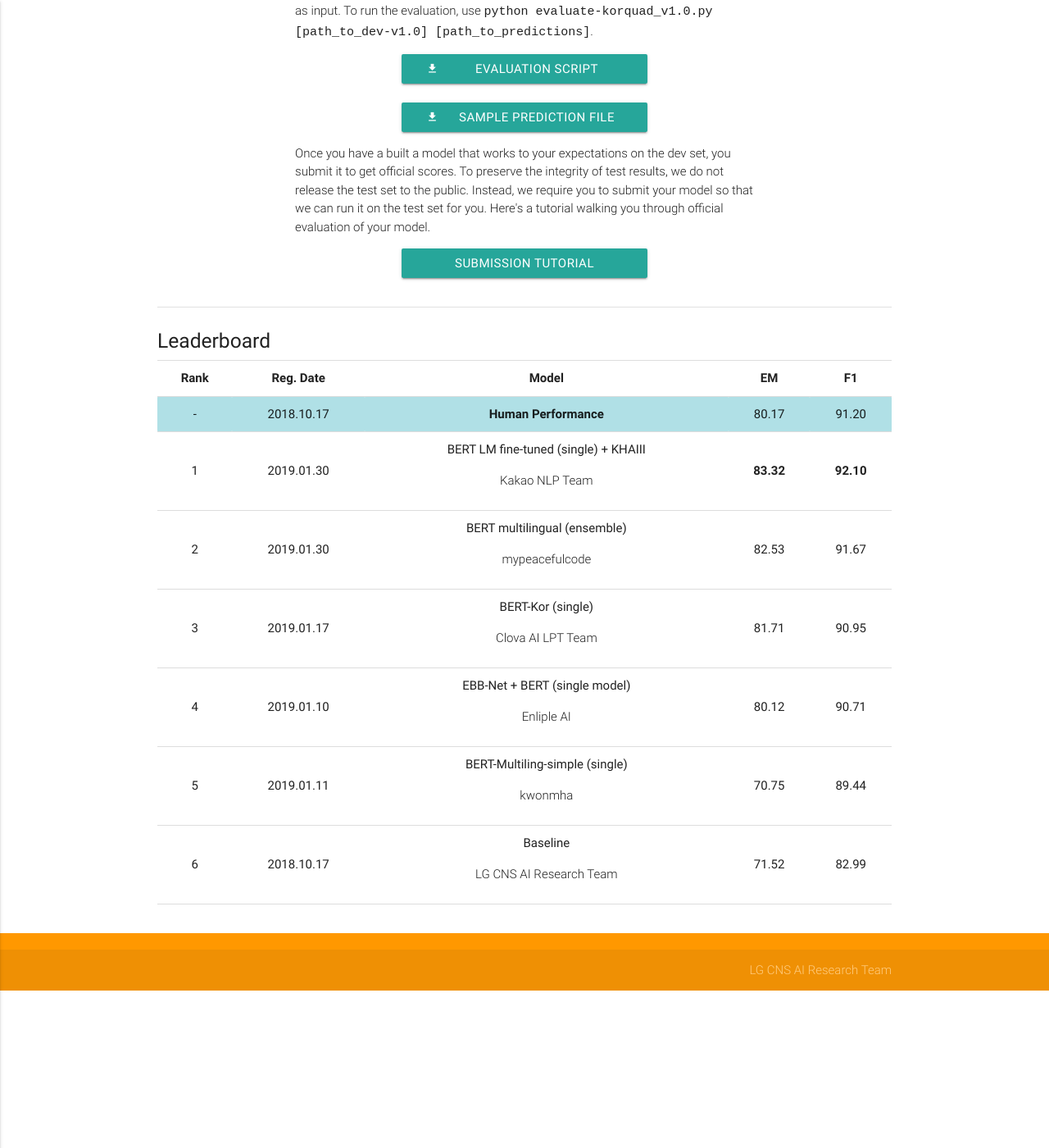
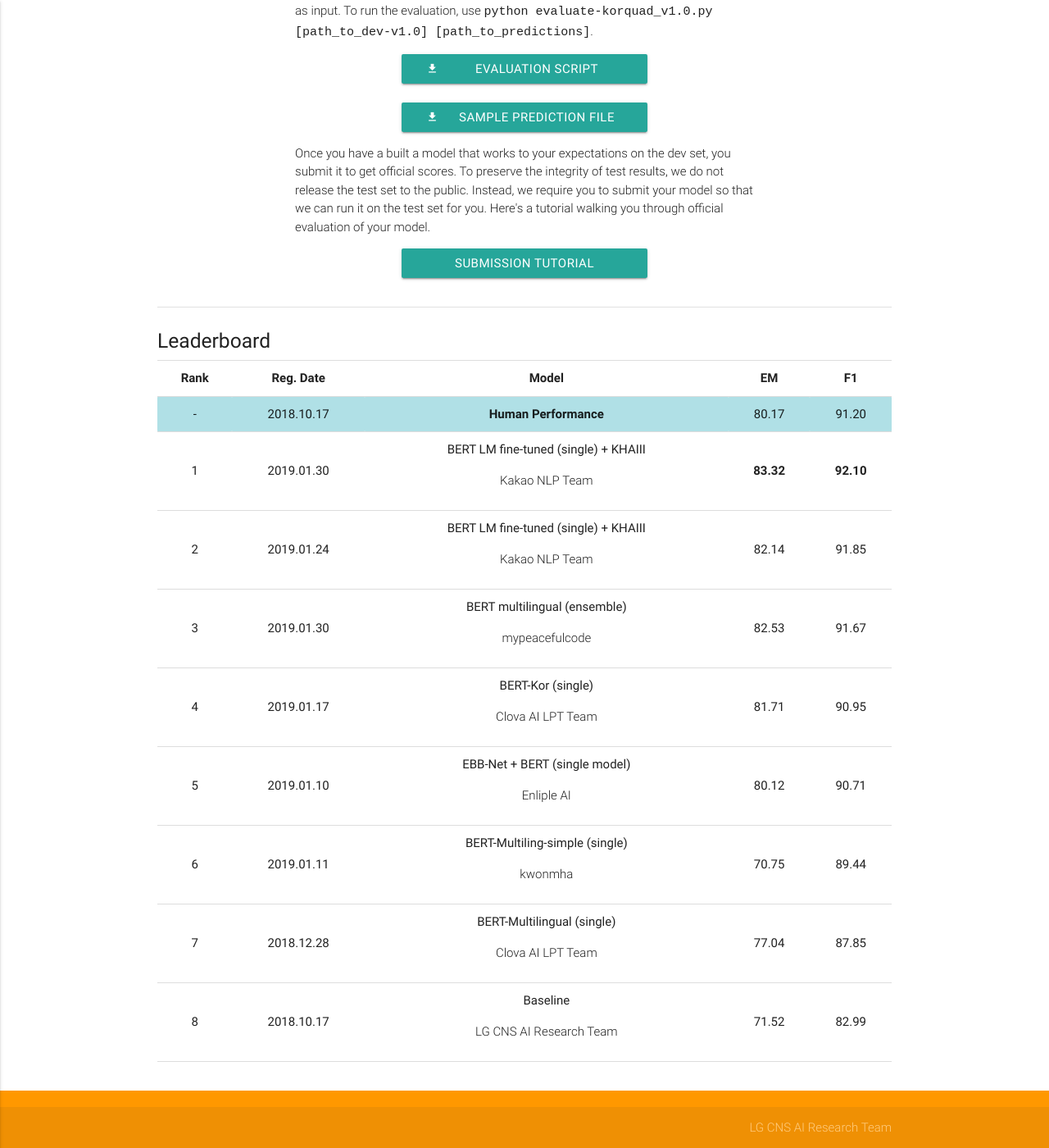
Before and after one commit to korquad/korquad.github.io, a Jekyll site: the page built from category/index_english.html, in a window 1280 px wide and 1400 px high, scrolled down 1315 px. Shown: the whole window at 82% size. Built offline with Jekyll 4.4.1, drawn with Linux system fonts in a browser that asks for light colours; before the commit the page ends 2523 px from its top, so only the background shows below that.

Commit message:
19/01/31 leaderboard modified (HyunjeongLee)

```diff
--- a/category/index_english.html
+++ b/category/index_english.html
@@ -216,6 +216,15 @@ style="width:300px">Submission Tutorial</a>
                     </tr>
                     <tr>
                       <td>2</td>
+                      <td>2019.01.24</td>
+                      <td>BERT LM fine-tuned (single) + KHAIII
+                        <p class="light">Kakao NLP Team</p>
+                      </td>
+                      <td>82.14</td>
+                      <td>91.85</td>
+                    </tr>
+                    <tr>
+                      <td>3</td>
                       <td>2019.01.30</td>
                       <td>BERT multilingual (ensemble)
                         <p class="light">mypeacefulcode</p>
@@ -250,7 +259,16 @@ style="width:300px">Submission Tutorial</a>
                       <td>70.75</td>
                       <td>89.44</td>
                     </tr>
-                      <td>6</td>
+                    <tr>
+                      <td>7</td>
+                      <td>2018.12.28</td>
+                      <td>
+                        BERT-Multilingual (single)<p class="light">Clova AI LPT Team</p>
+                      </td>
+                      <td>77.04</td>
+                      <td>87.85</td>
+                    </tr>
+                      <td>8</td>
                       <td>2018.10.17</td>
                       <td>
                         Baseline<p class="light">LG CNS AI Research Team</p>
```
Also changed, not shown: other parts of category/index_english.html (+3 -3 lines), _layouts/home.html (+22 -4 lines).
